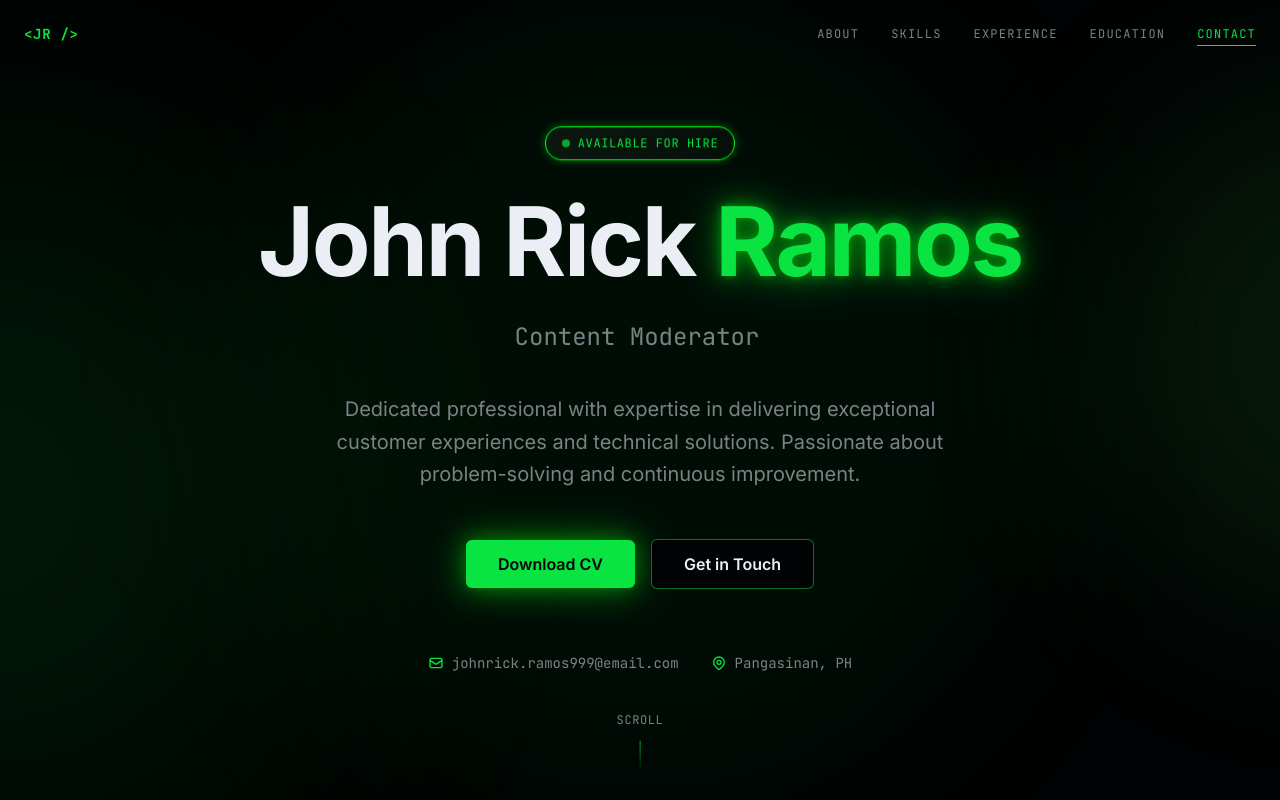
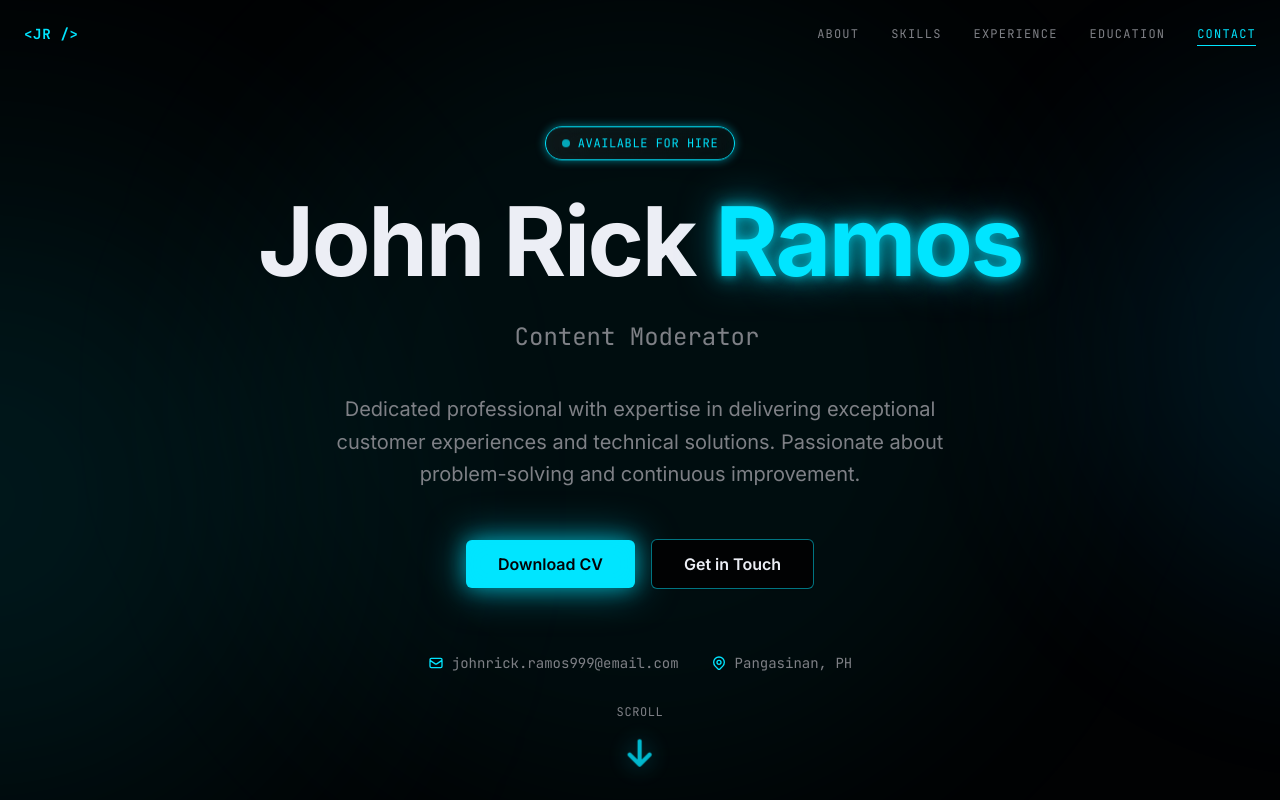
Before and after one commit to rixramos/CMDPortfolio, a Next.js app: page /CMDPortfolio/ in a window 1280 px wide. Shown: the top 800 px of the page. Built offline with nearby package versions, Linux system fonts and the light colour scheme.

Commit message:
Update portfolio accent color

```diff
--- a/app/globals.css
+++ b/app/globals.css
@@ -4,38 +4,38 @@
 @custom-variant dark (&:is(.dark *));
 
 :root {
-  /* Cyberpunk Dark Theme - Neon Green */
+  /* Cyberpunk Dark Theme - Neon Cyan */
   --background: oklch(0.08 0.01 270);
   --foreground: oklch(0.95 0.01 270);
   --card: oklch(0.12 0.01 270);
   --card-foreground: oklch(0.95 0.01 270);
   --popover: oklch(0.1 0.01 270);
   --popover-foreground: oklch(0.95 0.01 270);
-  --primary: oklch(0.8 0.25 145);
+  --primary: #00e5ff;
   --primary-foreground: oklch(0.1 0.01 270);
   --secondary: oklch(0.18 0.01 270);
   --secondary-foreground: oklch(0.85 0.01 270);
   --muted: oklch(0.2 0.01 270);
   --muted-foreground: oklch(0.6 0.01 270);
-  --accent: oklch(0.75 0.2 145);
+  --accent: #00b7ff;
   --accent-foreground: oklch(0.1 0.01 270);
   --destructive: oklch(0.55 0.22 25);
   --destructive-foreground: oklch(0.95 0.01 270);
-  --border: oklch(0.25 0.02 145);
+  --border: rgb(0 229 255 / 0.22);
   --input: oklch(0.15 0.01 270);
-  --ring: oklch(0.8 0.25 145);
-  --chart-1: oklch(0.8 0.25 145);
+  --ring: #00e5ff;
+  --chart-1: #00e5ff;
   --chart-2: oklch(0.7 0.2 180);
   --chart-3: oklch(0.6 0.15 200);
-  --chart-4: oklch(0.75 0.18 120);
-  --chart-5: oklch(0.65 0.22 160);
+  --chart-4: #38bdf8;
+  --chart-5: #22d3ee;
   --radius: 0.5rem;
 
   /* Custom neon glow colors */
-  --neon-green: oklch(0.85 0.3 145);
-  --neon-glow: oklch(0.7 0.25 145 / 0.5);
+  --neon-cyan: #00e5ff;
+  --neon-glow: rgb(0 229 255 / 0.5);
   --glass: oklch(0.15 0.01 270 / 0.6);
-  --glass-border: oklch(0.3 0.05 145 / 0.3);
+  --glass-border: rgb(0 229 255 / 0.18);
 }
 
 .dark {
@@ -45,19 +45,19 @@
   --card-foreground: oklch(0.95 0.01 270);
   --popover: oklch(0.1 0.01 270);
   --popover-foreground: oklch(0.95 0.01 270);
-  --primary: oklch(0.8 0.25 145);
+  --primary: #00e5ff;
   --primary-foreground: oklch(0.1 0.01 270);
   --secondary: oklch(0.18 0.01 270);
   --secondary-foreground: oklch(0.85 0.01 270);
   --muted: oklch(0.2 0.01 270);
   --muted-foreground: oklch(0.6 0.01 270);
-  --accent: oklch(0.75 0.2 145);
+  --accent: #00b7ff;
   --accent-foreground: oklch(0.1 0.01 270);
   --destructive: oklch(0.55 0.22 25);
   --destructive-foreground: oklch(0.95 0.01 270);
-  --border: oklch(0.25 0.02 145);
+  --border: rgb(0 229 255 / 0.22);
   --input: oklch(0.15 0.01 270);
-  --ring: oklch(0.8 0.25 145);
+  --ring: #00e5ff;
 }
 
 @theme inline {
@@ -91,7 +91,7 @@
   --radius-md: calc(var(--radius) - 2px);
   --radius-lg: var(--radius);
   --radius-xl: calc(var(--radius) + 4px);
-  --color-neon-green: var(--neon-green);
+  --color-neon-cyan: var(--neon-cyan);
   --color-neon-glow: var(--neon-glow);
   --color-glass: var(--glass);
   --color-glass-border: var(--glass-border);
@@ -168,7 +168,7 @@ html {
 
 /* Neon glow effect */
 .neon-glow {
-  box-shadow: 0 0 20px var(--neon-glow), 0 0 40px var(--neon-glow), inset 0 0 20px rgba(0,255,100,0.05);
+  box-shadow: 0 0 20px var(--neon-glow), 0 0 40px var(--neon-glow), inset 0 0 20px rgba(0,229,255,0.05);
 }
 
 .neon-text {
@@ -176,8 +176,8 @@ html {
 }
 
 .neon-border {
-  border-color: var(--neon-green);
-  box-shadow: 0 0 10px var(--neon-glow), inset 0 0 10px rgba(0,255,100,0.05);
+  border-color: var(--neon-cyan);
+  box-shadow: 0 0 10px var(--neon-glow), inset 0 0 10px rgba(0,229,255,0.05);
 }
 
 /* Scrollbar styling */
--- a/app/layout.tsx
+++ b/app/layout.tsx
@@ -26,7 +26,7 @@ export const metadata: Metadata = {
 }
 
 export const viewport: Viewport = {
-  themeColor: '#00ff66',
+  themeColor: '#00e5ff',
   width: 'device-width',
   initialScale: 1,
 }
@@ -37,7 +37,11 @@ export default function RootLayout({
   children: React.ReactNode
 }>) {
   return (
-    <html lang="en" className={`${inter.variable} ${jetbrainsMono.variable} bg-background`}>
+    <html
+      lang="en"
+      suppressHydrationWarning
+      className={`${inter.variable} ${jetbrainsMono.variable} bg-background`}
+    >
       <body className="font-sans antialiased bg-background text-foreground">
         {children}
         {process.env.NODE_ENV === 'production' && <Analytics />}
--- a/components/about-section.tsx
+++ b/components/about-section.tsx
@@ -119,7 +119,7 @@ export function AboutSection() {
               I build{" "}
               <span className="relative">
                 exceptional
-                <span className="absolute -right-6 -top-2 text-green-500 text-xl">+</span>
+                <span className="absolute -right-6 -top-2 text-primary text-xl">+</span>
               </span>{" "}
               <span className="text-primary neon-text">customer</span>{" "}
               experiences
--- a/components/hero-section.tsx
+++ b/components/hero-section.tsx
@@ -52,7 +52,7 @@ export function HeroSection() {
       <div
         className="absolute inset-0 opacity-[0.03]"
         style={{
-          backgroundImage: `linear-gradient(rgba(0,255,100,0.1) 1px, transparent 1px), linear-gradient(90deg, rgba(0,255,100,0.1) 1px, transparent 1px)`,
+          backgroundImage: `linear-gradient(rgba(0,229,255,0.1) 1px, transparent 1px), linear-gradient(90deg, rgba(0,229,255,0.1) 1px, transparent 1px)`,
           backgroundSize: "50px 50px",
         }}
       />
@@ -139,7 +139,20 @@ export function HeroSection() {
         <span className="font-mono text-xs text-muted-foreground uppercase tracking-wider">
           Scroll
         </span>
-        <div className="w-px h-8 bg-gradient-to-b from-primary to-transparent animate-scroll-indicator" />
+        <svg
+          className="w-10 h-10 text-primary animate-scroll-indicator drop-shadow-[0_0_12px_var(--neon-glow)]"
+          fill="none"
+          stroke="currentColor"
+          viewBox="0 0 24 24"
+          aria-hidden="true"
+        >
+          <path
+            strokeLinecap="round"
+            strokeLinejoin="round"
+            strokeWidth={2.5}
+            d="M12 5v14m0 0l-6-6m6 6l6-6"
+          />
+        </svg>
       </div>
     </section>
   );
```
